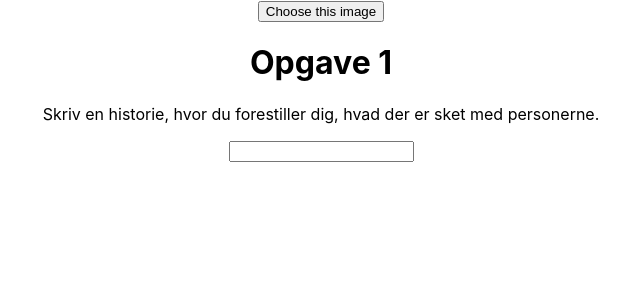
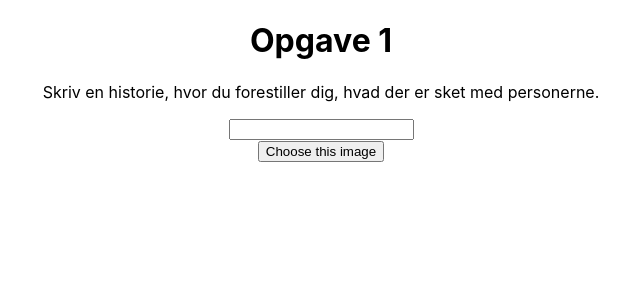
Before and after one commit to signesussemiehl/ux-girls-0, a React (Create React App) app: page / in a window 1280 px wide. Shown: the top 300 px of the page, without its empty margins (319-959 px from the left). Built offline with nearby package versions, Linux system fonts and the light colour scheme; no server answers.

Commit message:
Placering af knap

```diff
--- a/src/App.js
+++ b/src/App.js
@@ -7,9 +7,9 @@ import MyForm from './MyForm';
 function App() {
   return (
     <div className="App">
-    <Knap/>
     <Image/>
     <MyForm/>
+    <Knap/>
     </div>
 );
 }
```
